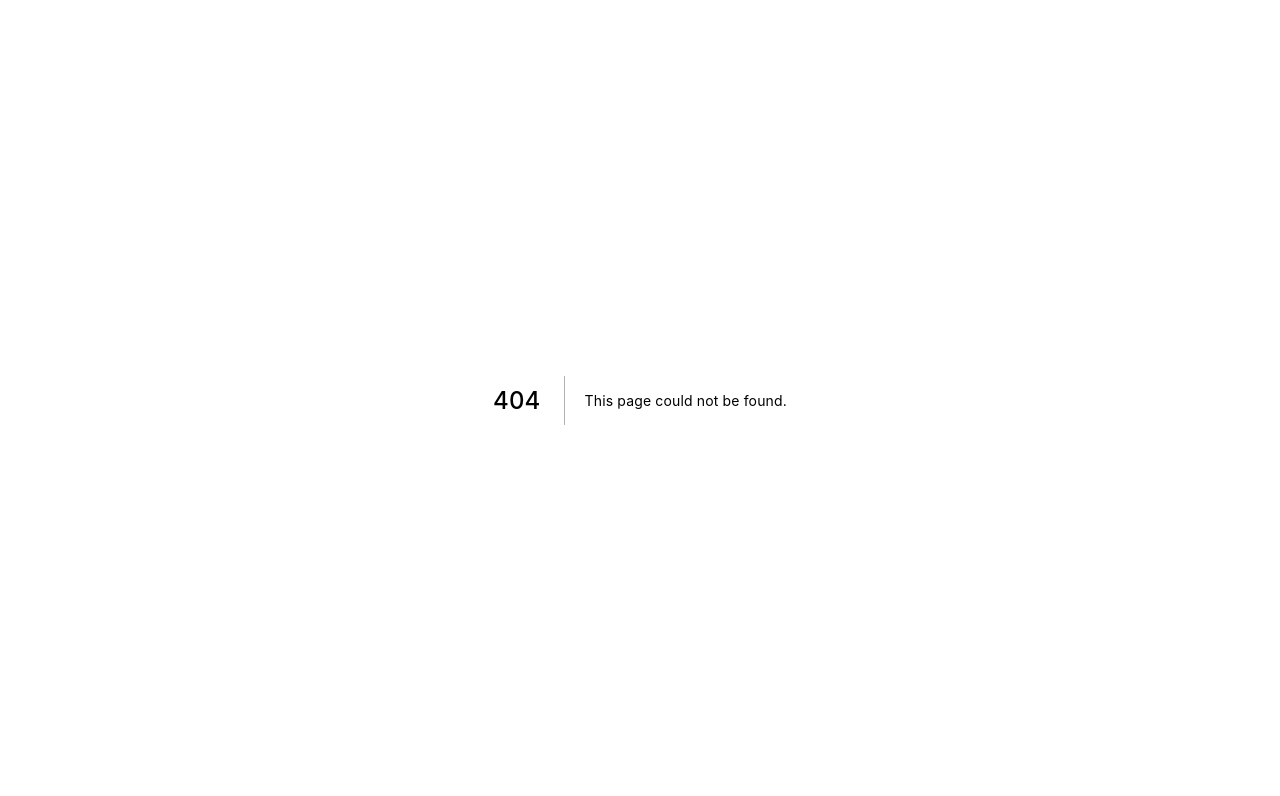
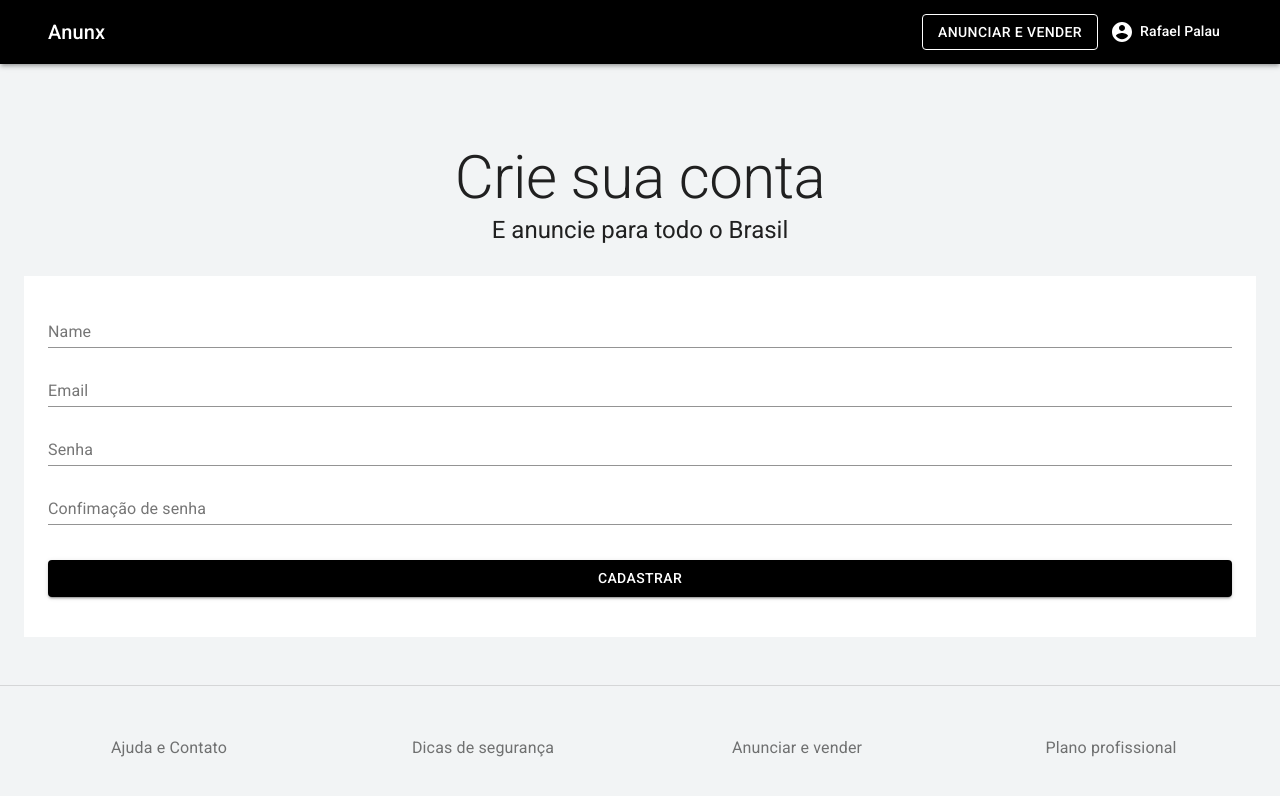
Before and after one commit to RafaPalau/anunx, a Next.js app: page /auth/signup in a window 1280 px wide. Before the commit this address had no page. Shown: the top 796 px of the page. Built offline with nearby package versions, Linux system fonts and the light colour scheme.

Commit message:
aula 23 Página de Cadastro - Sign Up

```diff
--- /dev/null
+++ b/pages/auth/signup/formValues.js
@@ -0,0 +1,26 @@
+import * as yup from "yup";
+
+const initialValues = {
+  name: "",
+  email: "",
+  password: "",
+  passwordConf: "",
+};
+
+const validationSchema = yup.object().shape({
+  name: yup.string().required("Campo obrigatório"),
+  email: yup
+    .string()
+    .email("Digite um e-mail válido")
+    .required("Campo obrigatório"),
+  password: yup
+    .string()
+    .min(6, "Mínimo de 6 caracteres")
+    .required("Campo obrigatório"),
+  passwordConf: yup
+    .string()
+    .required()
+    .oneOf([yup.ref("password"), null], "As senhas não conferem"),
+});
+
+export { initialValues, validationSchema };
--- /dev/null
+++ b/pages/auth/signup/index.js
@@ -0,0 +1,142 @@
+import TemplateDefault from "../../../src/templates/Default";
+import { Formik, validateYupSchema } from "formik";
+import {
+  Box,
+  Container,
+  Typography,
+  Input,
+  FormControl,
+  InputLabel,
+  FormHelperText,
+  Button,
+} from "@material-ui/core";
+
+import useStyles from "./styles";
+import { initialValues, validationSchema } from "./formValues";
+
+const Signup = () => {
+  const classes = useStyles();
+  return (
+    <TemplateDefault>
+      <Container maxWidth="sm" component="main" className={classes.container}>
+        <Typography
+          component="h1"
+          variant="h2"
+          align="center"
+          color="textPrimary"
+        >
+          Crie sua conta
+        </Typography>
+        <Typography
+          component="h5"
+          variant="h5"
+          align="center"
+          color="textPrimary"
+        >
+          E anuncie para todo o Brasil
+        </Typography>
+      </Container>
+
+      <Container>
+        <Box className={classes.box}>
+          <Formik
+            initialValues={initialValues}
+            validationSchema={validationSchema}
+            onSubmit={(values) => {
+              console.log("ok enviado", values);
+            }}
+          >
+            {({ errors, touched, values, handleChange, handleSubmit }) => {
+              return (
+                <form onSubmit={handleSubmit}>
+                  <FormControl
+                    fullWidth
+                    error={errors.name && touched.name}
+                    className={classes.formControl}
+                  >
+                    <InputLabel>Name</InputLabel>
+                    <Input
+                      name="name"
+                      value={values.name}
+                      onChange={handleChange}
+                    />
+                    <FormHelperText>
+                      {errors.name && touched.name ? errors.name : null}
+                    </FormHelperText>
+                  </FormControl>
+
+                  <FormControl
+                    fullWidth
+                    error={errors.email && touched.email}
+                    className={classes.formControl}
+                  >
+                    <InputLabel>Email</InputLabel>
+                    <Input
+                      name="email"
+                      type="email"
+                      value={values.email}
+                      onChange={handleChange}
+                    />
+                    <FormHelperText>
+                      {errors.email && touched.email ? errors.email : null}
+                    </FormHelperText>
+                  </FormControl>
+
+                  <FormControl
+                    fullWidth
+                    error={errors.password && touched.password}
+                    className={classes.formControl}
+                  >
+                    <InputLabel>Senha</InputLabel>
+                    <Input
+                      name="password"
+                      type="password"
+                      value={values.password}
+                      onChange={handleChange}
+                    />
+                    <FormHelperText>
+                      {errors.password && touched.password
+                        ? errors.password
+                        : null}
+                    </FormHelperText>
+                  </FormControl>
+
+                  <FormControl
+                    fullWidth
+                    error={errors.passwordConf && touched.passwordConf}
+                    className={classes.formControl}
+                  >
+                    <InputLabel>Confimação de senha</InputLabel>
+                    <Input
+                      name="passwordConf"
+                      type="password"
+                      value={values.passwordConf}
+                      onChange={handleChange}
+                    />
+                    <FormHelperText>
+                      {errors.passwordConf && touched.passwordConf
+                        ? errors.passwordConf
+                        : null}
+                    </FormHelperText>
+                  </FormControl>
+
+                  <Button
+                    type="submit"
+                    fullWidth
+                    variant="contained"
+                    color="primary"
+                    className={classes.submit}
+                  >
+                    Cadastrar
+                  </Button>
+                </form>
+              );
+            }}
+          </Formik>
+        </Box>
+      </Container>
+    </TemplateDefault>
+  );
+};
+
+export default Signup;
--- /dev/null
+++ b/pages/auth/signup/styles.js
@@ -0,0 +1,19 @@
+import { makeStyles } from "@material-ui/core";
+
+const useStyles = makeStyles((theme) => ({
+  container: {
+    padding: 30,
+  },
+  box: {
+    backgroundColor: theme.palette.background.white,
+    padding: theme.spacing(3),
+  },
+  formControl: {
+    marginBottom: theme.spacing(1),
+  },
+  submit: {
+    margin: theme.spacing(3, 0, 2),
+  },
+}));
+
+export default useStyles;
```
Also changed, not shown: pages/_document.js (+4 -4 lines).
